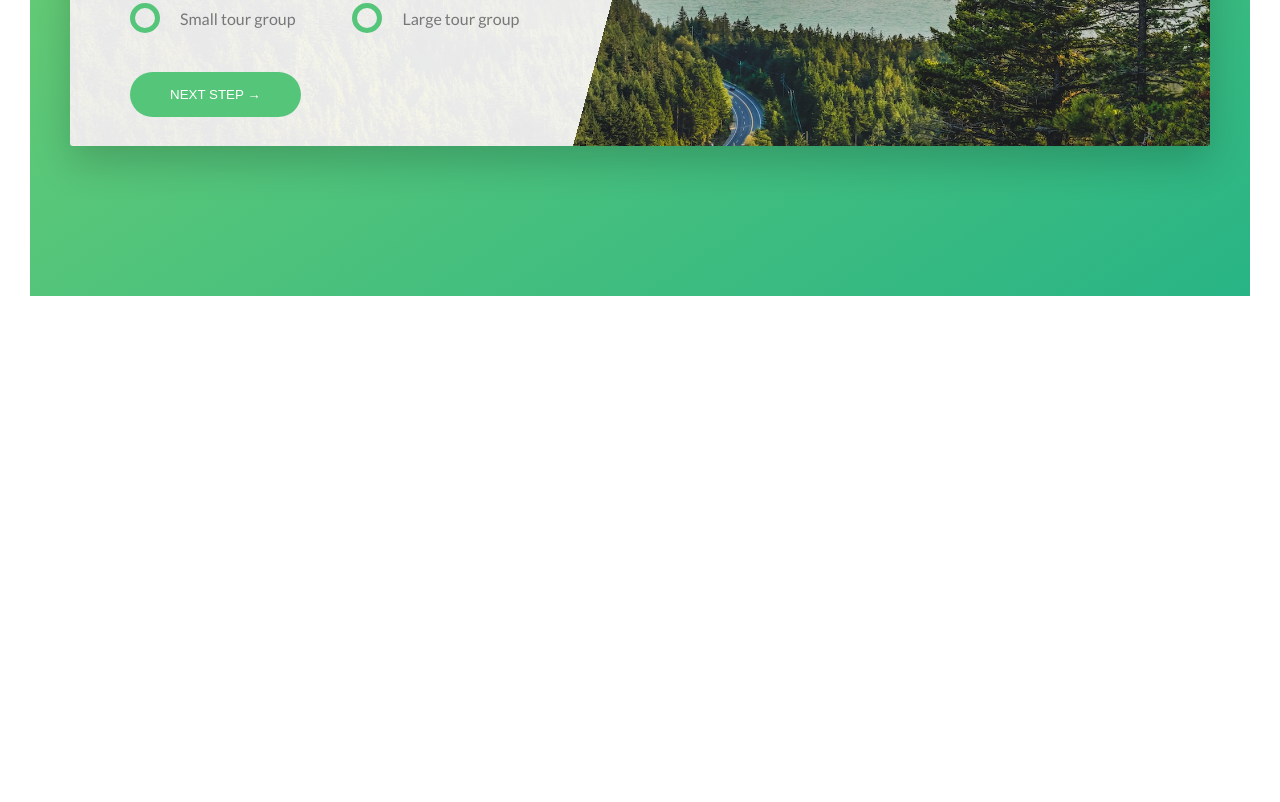
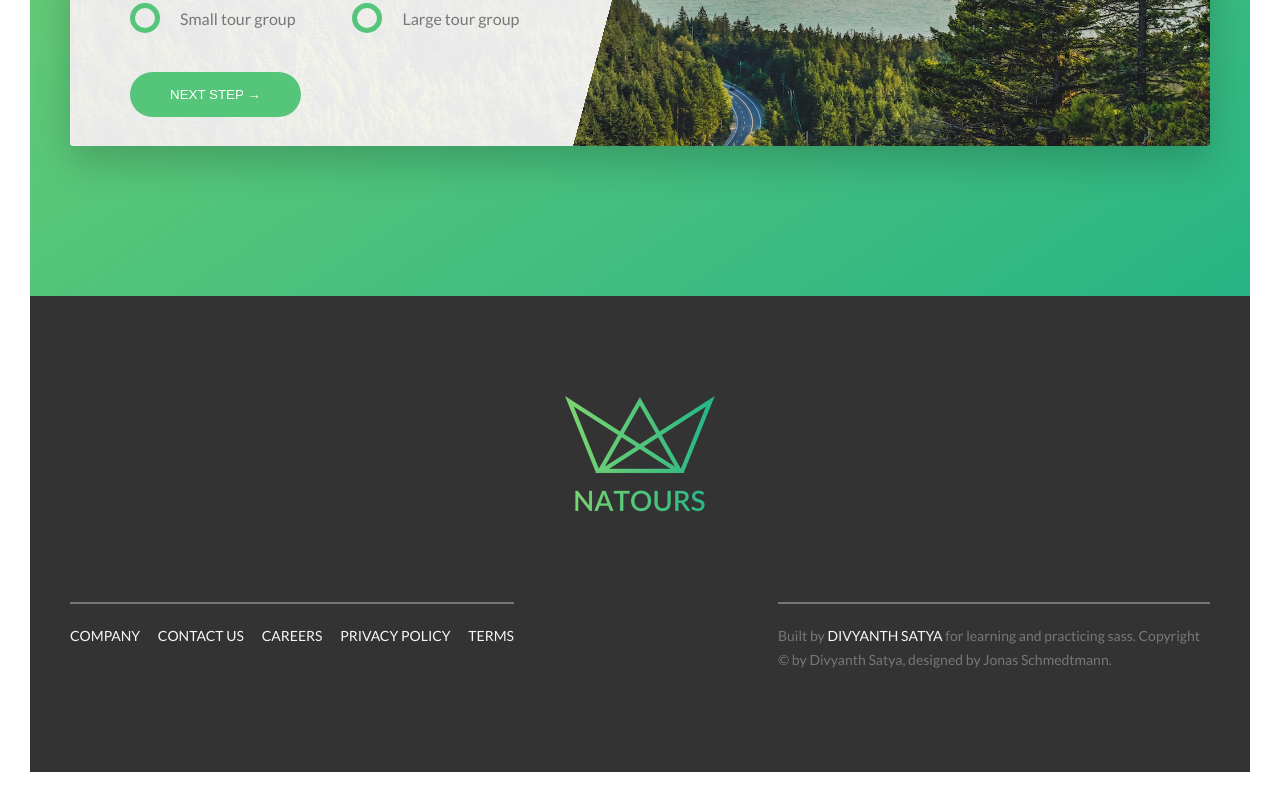
Before and after one commit to Divyanth2468/Naturos, a website: page index.html in a window 1280 px wide. Shown: the part 5008-5810 px from the top of the page. Before the commit the page ends 5334 px from the top, so only its background shows below. Drawn offline with Linux system fonts and the light colour scheme.

Commit message:
Completed the footer

```diff
--- a/index.html
+++ b/index.html
@@ -384,5 +384,41 @@
         </div>
       </section>
     </main>
+
+    <footer class="footer">
+      <div class="footer__logo-box">
+        <img src="img/logo-green-2x.png" alt="full logo" class="footer__logo" />
+      </div>
+      <div class="row">
+        <div class="col-1-of-2">
+          <div class="footer__navigation">
+            <ul class="footer__list">
+              <li class="footer__item">
+                <a href="#" class="footer__link">Company</a>
+              </li>
+              <li class="footer__item">
+                <a href="#" class="footer__link">Contact Us</a>
+              </li>
+              <li class="footer__item">
+                <a href="#" class="footer__link">Careers</a>
+              </li>
+              <li class="footer__item">
+                <a href="#" class="footer__link">Privacy Policy</a>
+              </li>
+              <li class="footer__item">
+                <a href="#" class="footer__link">Terms</a>
+              </li>
+            </ul>
+          </div>
+        </div>
+        <div class="col-1-of-2">
+          <p class="footer__copyright">
+            Built by <a href="#" class="footer__link">Divyanth Satya</a> for
+            learning and practicing sass. Copyright &copy; by Divyanth Satya,
+            designed by Jonas Schmedtmann.
+          </p>
+        </div>
+      </div>
+    </footer>
   </body>
 </html>
--- a/sass/abstracts/_variables.scss
+++ b/sass/abstracts/_variables.scss
@@ -11,8 +11,11 @@ $color-teritiary-light: #2998ff;
 $color-teritiary-dark: #5643fa;
 
 $color-gray-light-1: #f7f7f7;
+$color-gray-light-2: #eee;
+
 $color-grey-dark: #777;
 $color-grey-dark-2: #999;
+$color-grey-dark-3: #333;
 
 $color-white: #fff;
 $color-black: #000;
--- /dev/null
+++ b/sass/components/_footer.scss
@@ -0,0 +1,59 @@
+.footer {
+  background-color: $color-grey-dark-3;
+  padding: 10rem 0;
+  font-size: 1.4rem;
+
+  &__logo-box {
+    text-align: center;
+    margin-bottom: 8rem;
+  }
+
+  &__logo {
+    width: 15rem;
+    height: auto;
+  }
+
+  &__navigation {
+    border-top: 2px solid $color-grey-dark;
+    padding-top: 2rem;
+    display: inline-block;
+  }
+
+  &__list {
+    list-style: none;
+  }
+
+  &__item {
+    display: inline-block;
+
+    &:not(:last-child) {
+      margin-right: 1.5rem;
+    }
+  }
+
+  &__link {
+    &:link,
+    &:visited {
+      color: $color-gray-light-1;
+      text-decoration: none;
+      text-transform: uppercase;
+      display: inline-block;
+      transition: all 0.2s;
+      background-color: $color-grey-dark-3;
+    }
+
+    &:hover,
+    &:active {
+      color: $color-primary;
+      box-shadow: 0 1rem 2rem rgba($color-black, 0.4);
+      transform: rotate(5deg) scale(1.3);
+    }
+  }
+
+  &__copyright {
+    border-top: 2px solid $color-grey-dark;
+    padding-top: 2rem;
+    width: 80%;
+    float: right;
+  }
+}
--- a/sass/main.scss
+++ b/sass/main.scss
@@ -16,6 +16,7 @@
 @import "components/story";
 @import "components/bgvideo";
 @import "components/form";
+@import "components/footer";
 
 @import "layout/header";
 @import "layout/grid";
```
Also changed, not shown: css/style.css.
